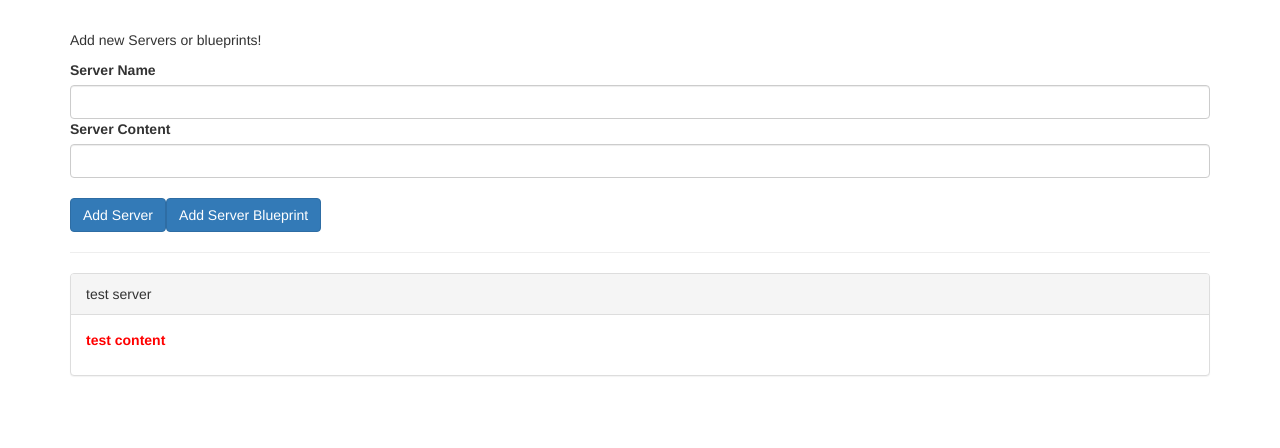
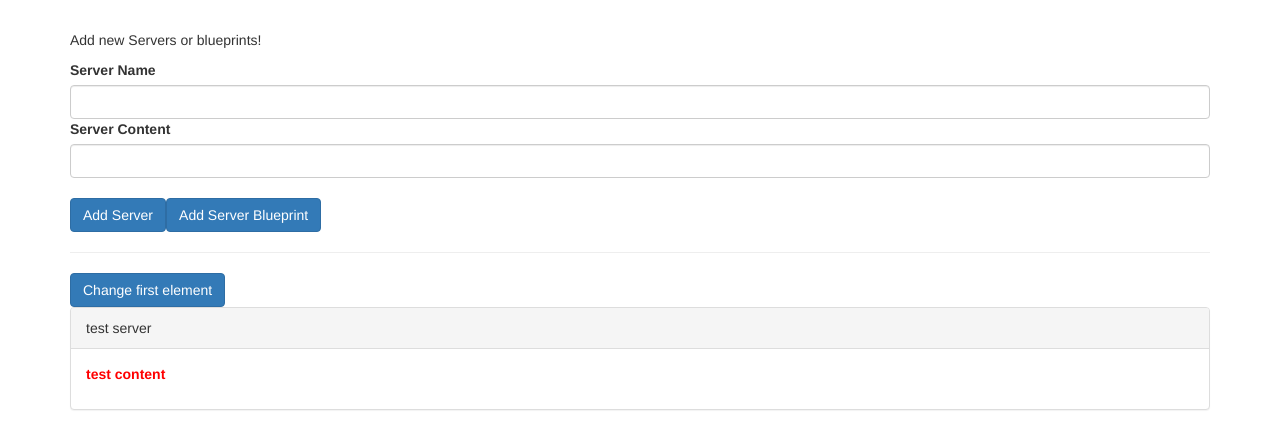
Before and after one commit to diogofcosta/angular-training, an Angular app: page / in a window 1280 px wide. Shown: the top 448 px of the page. Built offline with nearby package versions, Linux system fonts and the light colour scheme.

Commit message:
playing around with lifecycle hooks, more specifically onchanges

```diff
--- a/src/app/app.component.html
+++ b/src/app/app.component.html
@@ -3,9 +3,17 @@
   <hr>
   <div class="row">
     <div class="col-xs-12">
+      <button class="btn btn-primary" (click)="onChangeFirst()">Change first element</button>
       <app-server-element
         *ngFor="let element of serverElements"
-        [srvElement]="element"></app-server-element>
+        [srvElement]="element"
+        [name]="element.name">
+        <!-- This is gonna be projected into the server element component... which has a ng-content tag -->
+        <p>
+          <strong *ngIf="element.type === 'server'" style="color: red">{{ element.content }}</strong>
+          <em *ngIf="element.type === 'blueprint'">{{ element.content }}</em>
+        </p>
+      </app-server-element>
     </div>
   </div>
 </div>
--- a/src/app/app.component.ts
+++ b/src/app/app.component.ts
@@ -23,4 +23,9 @@ export class AppComponent {
       content:  blueprintData.serverContent
     });
   }
+
+  onChangeFirst() {
+    // will fail if we empty the array, this is just for testing
+    this.serverElements[0].name = 'changed the name!';
+  }
 }
--- a/src/app/server-element/server-element.component.html
+++ b/src/app/server-element/server-element.component.html
@@ -1,10 +1,8 @@
 <div
   class="panel panel-default">
-  <div class="panel-heading">{{ element.name }}</div>
+  <!--<div class="panel-heading">{{ element.name }}</div>-->
+  <div class="panel-heading">{{ name }}</div> <!-- now we're gonna use the other property we defined -->
   <div class="panel-body">
-    <p>
-      <strong *ngIf="element.type === 'server'" style="color: red">{{ element.content }}</strong>
-      <em *ngIf="element.type === 'blueprint'">{{ element.content }}</em>
-    </p>
+    <ng-content></ng-content>
   </div>
 </div>
--- a/src/app/server-element/server-element.component.ts
+++ b/src/app/server-element/server-element.component.ts
@@ -1,17 +1,26 @@
-import {Component, Input, OnInit} from '@angular/core';
+import {Component, Input, OnChanges, OnInit, SimpleChanges} from '@angular/core';
 
 @Component({
   selector: 'app-server-element',
   templateUrl: './server-element.component.html',
   styleUrls: ['./server-element.component.css']
 })
-export class ServerElementComponent implements OnInit {
+export class ServerElementComponent implements OnInit, OnChanges {
 
   @Input('srvElement') element: {name: string, content: string, type: string};
+  @Input() name: string;
 
-  constructor() { }
+  constructor() {
+    console.log('Server-Element: Constructor was called!');
+  }
+
+  ngOnChanges(changes: SimpleChanges) {
+    console.log('Server-Element: OnChanges was called!');
+    console.log(changes);
+  }
 
   ngOnInit() {
+    console.log('Server-Element: OnInit Called');
   }
 
 }
```
